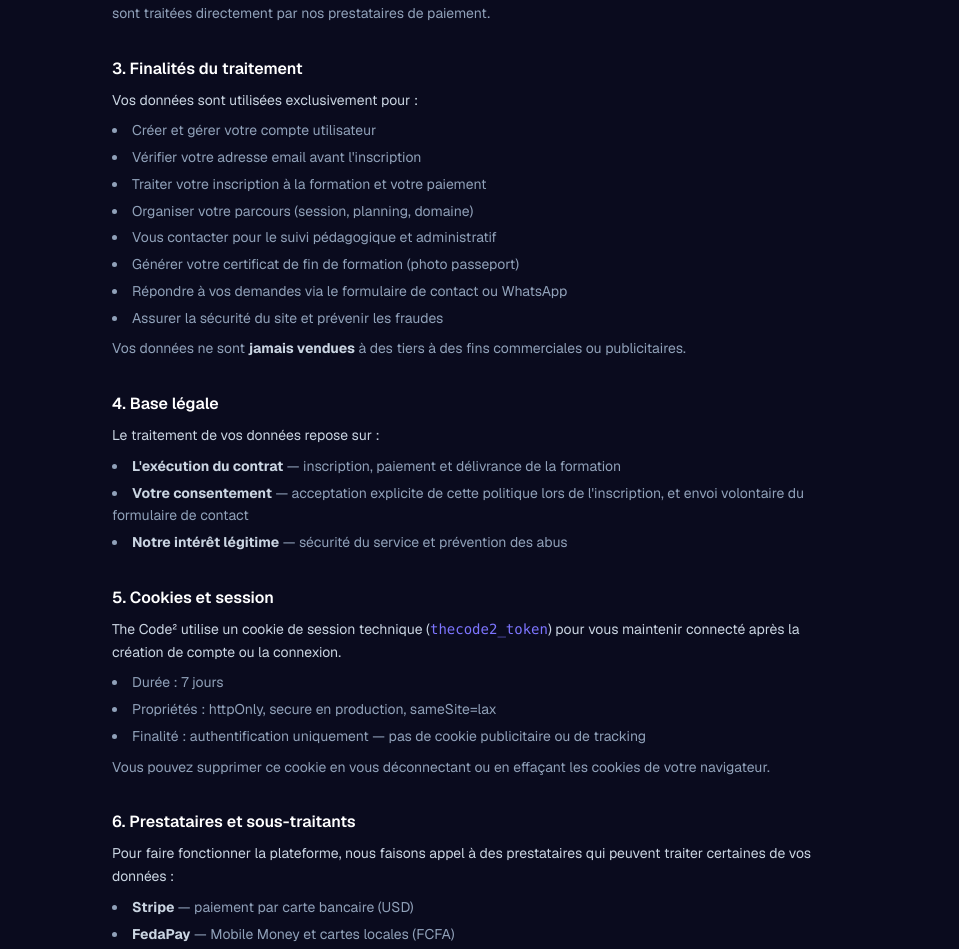
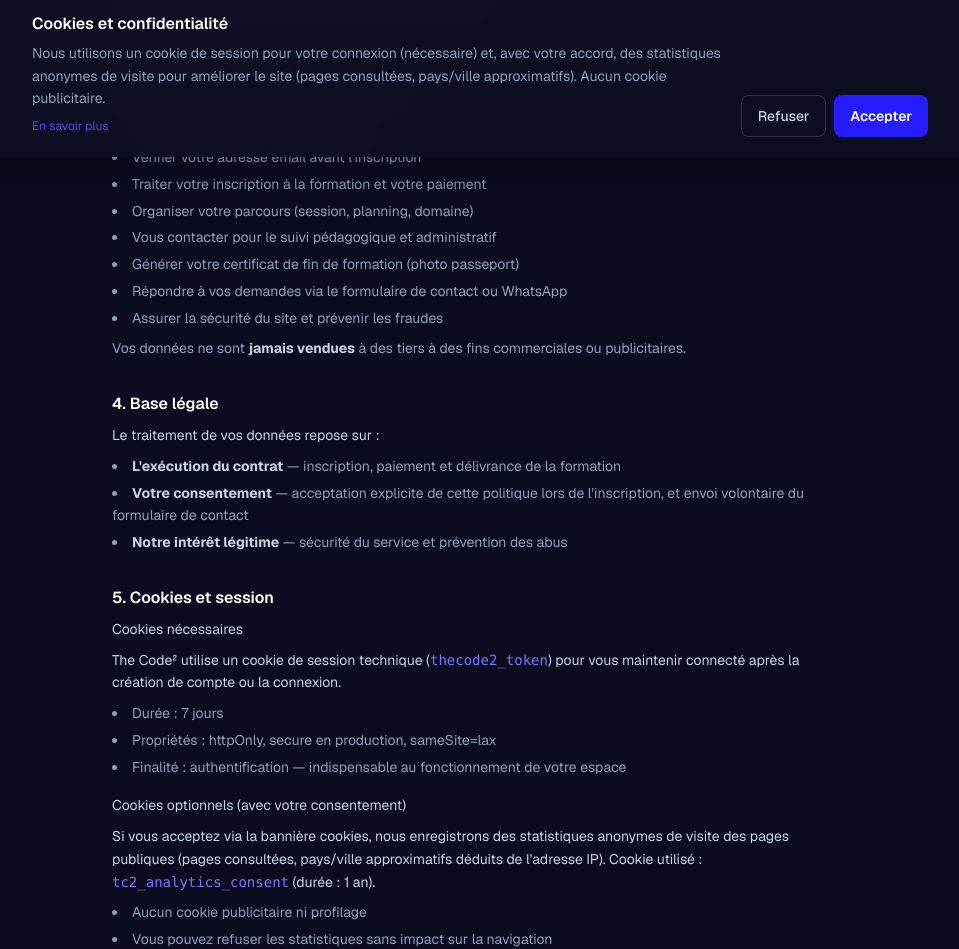
Before and after one commit to DavidAtikpo/formation-thecode2, a Next.js app: page /confidentialite in a window 1280 px wide. Shown: the part 643-1592 px from the top of the page, without its empty margins (160-1119 px from the left). Built offline with nearby package versions, Linux system fonts and the light colour scheme; no server answers; the database is empty.

Commit message:
formation the code2

```diff
--- a/app/api/analytics/page-view/route.ts
+++ b/app/api/analytics/page-view/route.ts
@@ -1,10 +1,19 @@
 import { NextResponse } from 'next/server';
-import { isPublicPagePath, recordPageVisit } from '@/app/lib/page-analytics';
+import { hasAnalyticsConsentFromRequest } from '@/app/lib/cookie-consent';
+import {
+  isPublicPagePath,
+  normalizePagePath,
+  recordPageVisit,
+} from '@/app/lib/page-analytics';
 
 export async function POST(request: Request) {
+  if (!hasAnalyticsConsentFromRequest(request)) {
+    return NextResponse.json({ ok: true, tracked: false });
+  }
+
   try {
     const body = await request.json();
-    const path = typeof body.path === 'string' ? body.path.split('?')[0] : '';
+    const path = typeof body.path === 'string' ? normalizePagePath(body.path) : '';
     const referrer = typeof body.referrer === 'string' ? body.referrer : null;
 
     if (!isPublicPagePath(path)) {
--- /dev/null
+++ b/app/components/CookieConsent.tsx
@@ -0,0 +1,92 @@
+'use client';
+
+import { useCallback, useEffect, useState } from 'react';
+import Link from 'next/link';
+import {
+  ANALYTICS_CONSENT_COOKIE,
+  CONSENT_CHANGE_EVENT,
+  CONSENT_STORAGE_KEY,
+  type CookieConsentValue,
+} from '@/app/lib/cookie-consent-public';
+
+const CONSENT_MAX_AGE = 365 * 24 * 60 * 60;
+
+function persistConsent(value: CookieConsentValue) {
+  localStorage.setItem(CONSENT_STORAGE_KEY, value);
+
+  if (value === 'accepted') {
+    document.cookie = `${ANALYTICS_CONSENT_COOKIE}=1; path=/; max-age=${CONSENT_MAX_AGE}; SameSite=Lax`;
+  } else {
+    document.cookie = `${ANALYTICS_CONSENT_COOKIE}=; path=/; max-age=0; SameSite=Lax`;
+  }
+
+  window.dispatchEvent(new Event(CONSENT_CHANGE_EVENT));
+}
+
+function hasStoredConsent() {
+  return localStorage.getItem(CONSENT_STORAGE_KEY);
+}
+
+export default function CookieConsent() {
+  const [visible, setVisible] = useState(false);
+
+  useEffect(() => {
+    if (!hasStoredConsent()) {
+      setVisible(true);
+    }
+  }, []);
+
+  const choose = useCallback((value: CookieConsentValue) => {
+    persistConsent(value);
+    setVisible(false);
+  }, []);
+
+  if (!visible) return null;
+
+  return (
+    <div
+      role="dialog"
+      aria-labelledby="cookie-consent-title"
+      aria-describedby="cookie-consent-desc"
+      className="fixed inset-x-0 bottom-0 z-[60] border-t border-white/10 bg-[#0d0e22]/95 p-4 shadow-2xl backdrop-blur-md sm:p-5"
+    >
+      <div className="mx-auto flex max-w-4xl flex-col gap-4 sm:flex-row sm:items-end sm:justify-between">
+        <div className="min-w-0 flex-1">
+          <p
+            id="cookie-consent-title"
+            className="text-sm font-semibold text-white sm:text-base"
+          >
+            Cookies et confidentialité
+          </p>
+          <p id="cookie-consent-desc" className="mt-1.5 text-xs leading-relaxed text-slate-400 sm:text-sm">
+            Nous utilisons un cookie de session pour votre connexion (nécessaire) et, avec
+            votre accord, des statistiques anonymes de visite pour améliorer le site (pages
+            consultées, pays/ville approximatifs). Aucun cookie publicitaire.
+          </p>
+          <Link
+            href="/confidentialite"
+            className="mt-2 inline-block text-xs text-brand-400 hover:underline"
+          >
+            En savoir plus
+          </Link>
+        </div>
+        <div className="flex shrink-0 flex-wrap gap-2">
+          <button
+            type="button"
+            onClick={() => choose('rejected')}
+            className="rounded-lg border border-white/15 px-4 py-2.5 text-xs font-medium text-slate-300 hover:bg-white/5 sm:text-sm"
+          >
+            Refuser
+          </button>
+          <button
+            type="button"
+            onClick={() => choose('accepted')}
+            className="rounded-lg bg-brand-500 px-4 py-2.5 text-xs font-semibold text-white hover:bg-brand-400 sm:text-sm"
+          >
+            Accepter
+          </button>
+        </div>
+      </div>
+    </div>
+  );
+}
--- a/app/confidentialite/page.tsx
+++ b/app/confidentialite/page.tsx
@@ -106,6 +106,7 @@ export default function ConfidentialitePage() {
         </Section>
 
         <Section title="5. Cookies et session">
+          <p className="mb-2 text-slate-300">Cookies nécessaires</p>
           <p>
             The Code² utilise un cookie de session technique (<code className="text-brand-300">thecode2_token</code>)
             pour vous maintenir connecté après la création de compte ou la connexion.
@@ -113,10 +114,23 @@ export default function ConfidentialitePage() {
           <ul className="mt-2 list-inside list-disc space-y-1 text-slate-400">
             <li>Durée : 7 jours</li>
             <li>Propriétés : httpOnly, secure en production, sameSite=lax</li>
-            <li>Finalité : authentification uniquement — pas de cookie publicitaire ou de tracking</li>
+            <li>Finalité : authentification — indispensable au fonctionnement de votre espace</li>
+          </ul>
+          <p className="mt-4 mb-2 text-slate-300">Cookies optionnels (avec votre consentement)</p>
+          <p>
+            Si vous acceptez via la bannière cookies, nous enregistrons des statistiques anonymes
+            de visite des pages publiques (pages consultées, pays/ville approximatifs déduits de
+            l&apos;adresse IP). Cookie utilisé :{' '}
+            <code className="text-brand-300">tc2_analytics_consent</code> (durée : 1 an).
+          </p>
+          <ul className="mt-2 list-inside list-disc space-y-1 text-slate-400">
+            <li>Aucun cookie publicitaire ni profilage</li>
+            <li>Vous pouvez refuser les statistiques sans impact sur la navigation</li>
+            <li>Choix mémorisé dans votre navigateur (localStorage + cookie)</li>
           </ul>
           <p className="mt-2 text-slate-400">
-            Vous pouvez supprimer ce cookie en vous déconnectant ou en effaçant les cookies de votre navigateur.
+            Vous pouvez supprimer les cookies en effaçant les données du site dans votre navigateur
+            ou en vous déconnectant pour le cookie de session.
           </p>
         </Section>
 
--- a/app/layout.tsx
+++ b/app/layout.tsx
@@ -3,6 +3,7 @@ import Link from 'next/link';
 import { Geist } from 'next/font/google';
 import './globals.css';
 import Header from './components/Header';
+import CookieConsent from './components/CookieConsent';
 import PageViewTracker from './components/PageViewTracker';
 
 const geistSans = Geist({
@@ -25,6 +26,7 @@ export default function RootLayout({ children }: { children: React.ReactNode })
     <html lang="fr" suppressHydrationWarning className={`${geistSans.variable} h-full antialiased`}>
       <body suppressHydrationWarning className="min-h-full flex flex-col bg-[#0a0b1e] text-white">
         <PageViewTracker />
+        <CookieConsent />
         <Header />
         <main className="flex-1">{children}</main>
         <footer className="border-t border-white/10 py-4 text-center text-xs text-slate-500 sm:py-5 sm:text-sm">
--- /dev/null
+++ b/app/lib/cookie-consent-public.ts
@@ -0,0 +1,6 @@
+export const ANALYTICS_CONSENT_COOKIE = 'tc2_analytics_consent';
+export const CONSENT_STORAGE_KEY = 'tc2-cookie-consent';
+
+export type CookieConsentValue = 'accepted' | 'rejected';
+
+export const CONSENT_CHANGE_EVENT = 'tc2-consent-change';
--- /dev/null
+++ b/app/lib/cookie-consent.ts
@@ -0,0 +1,10 @@
+import type { NextRequest } from 'next/server';
+import { ANALYTICS_CONSENT_COOKIE } from '@/app/lib/cookie-consent-public';
+
+export function hasAnalyticsConsentFromRequest(request: NextRequest | Request) {
+  if (!('cookies' in request) || typeof request.cookies?.get !== 'function') {
+    const cookieHeader = request.headers.get('cookie') ?? '';
+    return cookieHeader.includes(`${ANALYTICS_CONSENT_COOKIE}=1`);
+  }
+  return request.cookies.get(ANALYTICS_CONSENT_COOKIE)?.value === '1';
+}
--- a/app/lib/page-analytics-public.ts
+++ b/app/lib/page-analytics-public.ts
@@ -18,8 +18,16 @@ export const PUBLIC_PAGE_LABELS: Record<PublicPagePath, string> = {
   '/connexion': 'Connexion',
 };
 
+export function normalizePagePath(path: string) {
+  const base = path.split('?')[0].split('#')[0];
+  if (base.length > 1 && base.endsWith('/')) {
+    return base.slice(0, -1);
+  }
+  return base;
+}
+
 export function isPublicPagePath(path: string): path is PublicPagePath {
-  return (PUBLIC_PAGE_PATHS as readonly string[]).includes(path);
+  return (PUBLIC_PAGE_PATHS as readonly string[]).includes(normalizePagePath(path));
 }
 
 export function getPublicPageLabel(path: string) {
--- a/app/lib/page-analytics.ts
+++ b/app/lib/page-analytics.ts
@@ -4,6 +4,7 @@ import {
   PUBLIC_PAGE_PATHS,
   getPublicPageLabel,
   isPublicPagePath,
+  normalizePagePath,
   type PublicPagePath,
 } from '@/app/lib/page-analytics-public';
 import { prisma } from '@/app/lib/prisma';
@@ -13,11 +14,13 @@ export {
   PUBLIC_PAGE_PATHS,
   getPublicPageLabel,
   isPublicPagePath,
+  normalizePagePath,
   type PublicPagePath,
 };
 
+/** Crawlers only — not in-app browsers (WhatsApp, Facebook, Instagram, etc.) */
 const BOT_PATTERN =
-  /bot|crawl|spider|slurp|facebookexternalhit|whatsapp|preview|headless|lighthouse/i;
+  /googlebot|bingbot|yandex|baiduspider|facebookexternalhit|twitterbot|linkedinbot|slackbot|discordbot|telegrambot|applebot|petalbot|semrush|ahrefsbot|mj12bot|dotbot|rogerbot|headlesschrome|lighthouse|pagespeed|gptbot|claudebot|bytespider/i;
 
 const DEDUP_MINUTES = 10;
 
@@ -60,7 +63,8 @@ export async function recordPageVisit(params: {
   headers: Headers;
   referrer?: string | null;
 }) {
-  if (!isPublicPagePath(params.path)) return false;
+  const path = normalizePagePath(params.path);
+  if (!isPublicPagePath(path)) return false;
   if (isBot(params.headers.get('user-agent'))) return false;
 
   const ip = getClientIp(params.headers);
@@ -71,7 +75,7 @@ export async function recordPageVisit(params: {
     const since = new Date(Date.now() - DEDUP_MINUTES * 60 * 1000);
     const recent = await prisma.pageVisit.findFirst({
       where: {
-        path: params.path,
+        path,
         ipHash,
         createdAt: { gte: since },
       },
@@ -82,7 +86,7 @@ export async function recordPageVisit(params: {
 
   await prisma.pageVisit.create({
     data: {
-      path: params.path,
+      path,
       country: geo.country,
       city: geo.city,
       region: geo.region,
--- a/proxy.ts
+++ b/proxy.ts
@@ -1,7 +1,24 @@
 import { NextResponse } from 'next/server';
 import type { NextRequest } from 'next/server';
+import { hasAnalyticsConsentFromRequest } from '@/app/lib/cookie-consent';
+import { isPublicPagePath, normalizePagePath } from '@/app/lib/page-analytics-public';
+import { recordPageVisit } from '@/app/lib/page-analytics';
 
-export function proxy(request: NextRequest) {
+export async function proxy(request: NextRequest) {
+  const path = normalizePagePath(request.nextUrl.pathname);
+
+  if (
+    request.method === 'GET' &&
+    isPublicPagePath(path) &&
+    hasAnalyticsConsentFromRequest(request)
+  ) {
+    void recordPageVisit({
+      path,
+      headers: request.headers,
+      referrer: request.headers.get('referer'),
+    }).catch(() => {});
+  }
+
   const response = NextResponse.next();
 
   response.headers.set('X-Frame-Options', 'DENY');
```
Also changed, not shown: app/components/PageViewTracker.tsx (+53 -15 lines).
